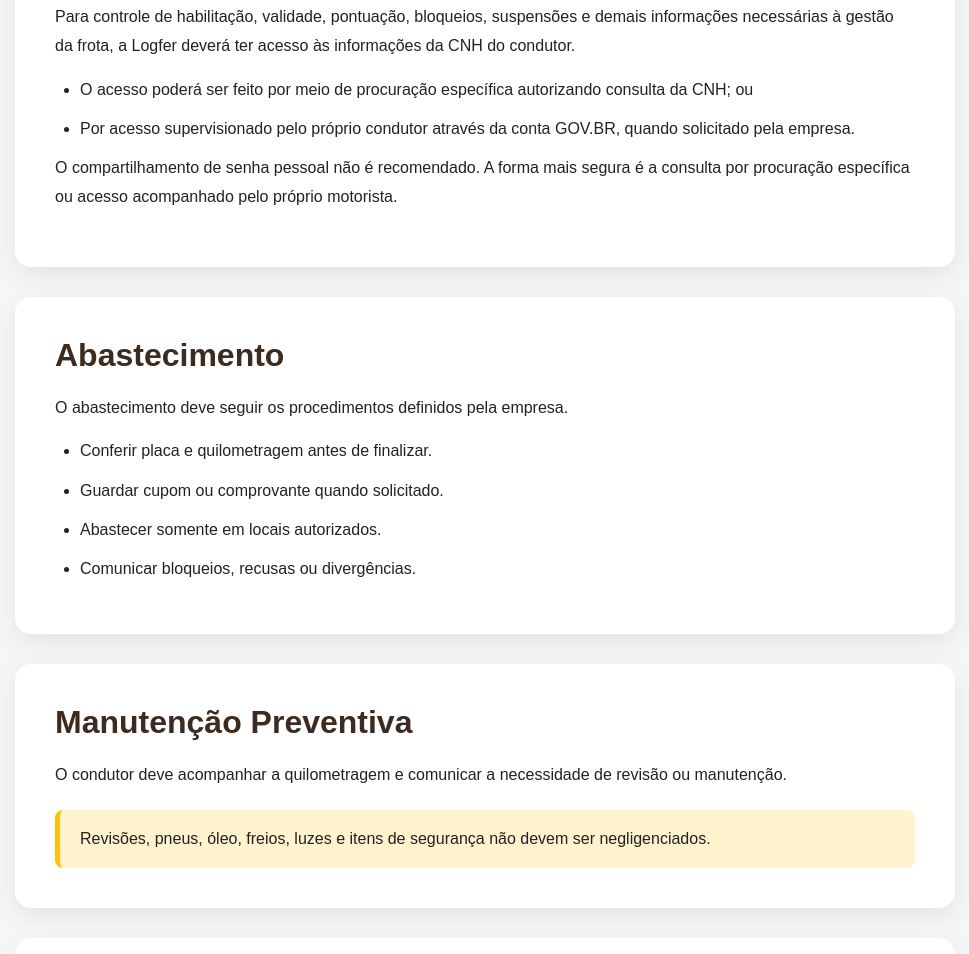
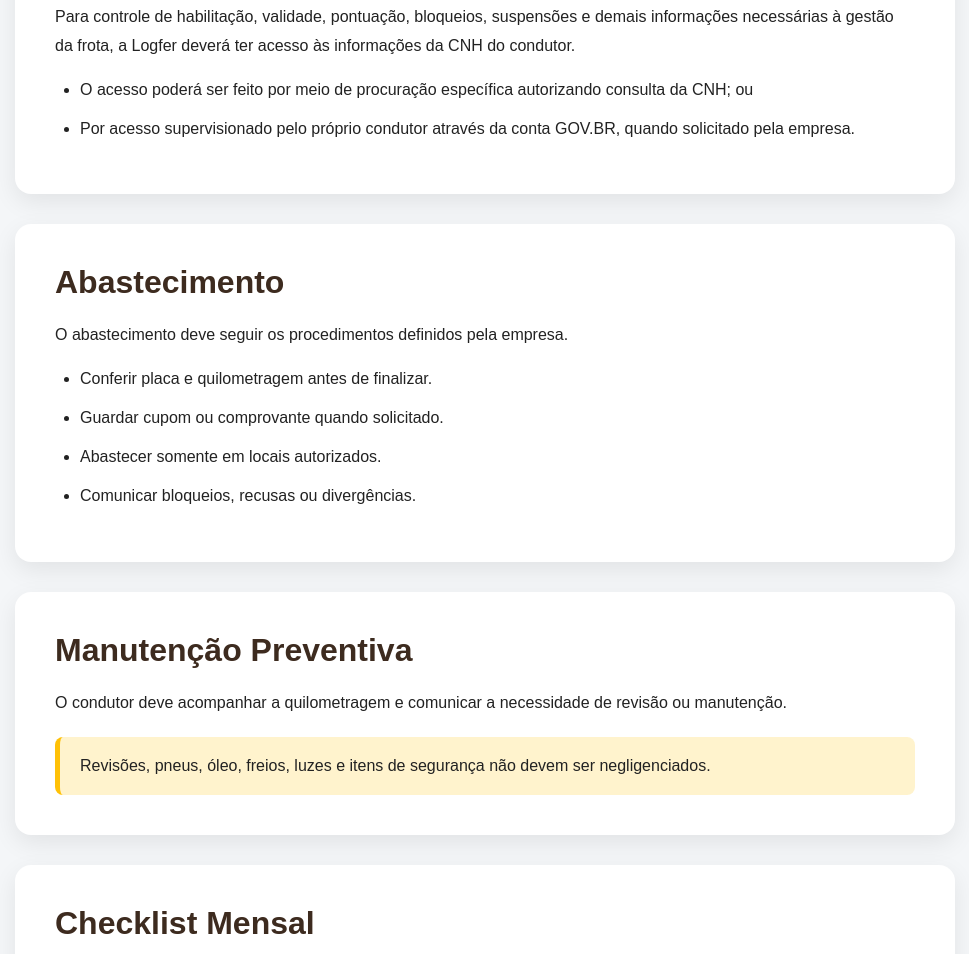
Before and after one commit to standbymarcenaria-crypto/integracao-leve-logfer, a plain HTML site: page index.html in a window 1280 px wide. Shown: the part 2798-3752 px from the top of the page, without its empty margins (295-1264 px from the left). Drawn offline with Linux system fonts and the light colour scheme.

Commit message:
Update index.html

```diff
--- a/index.html
+++ b/index.html
@@ -132,9 +132,7 @@
         <li>Por acesso supervisionado pelo próprio condutor através da conta GOV.BR, quando solicitado pela empresa.</li>
       </ul>
 
-      <p>
-        O compartilhamento de senha pessoal não é recomendado. A forma mais segura é a consulta por procuração específica ou acesso acompanhado pelo próprio motorista.
-      </p>
+
     </section>
 
     <section id="abastecimento" class="card">
```
